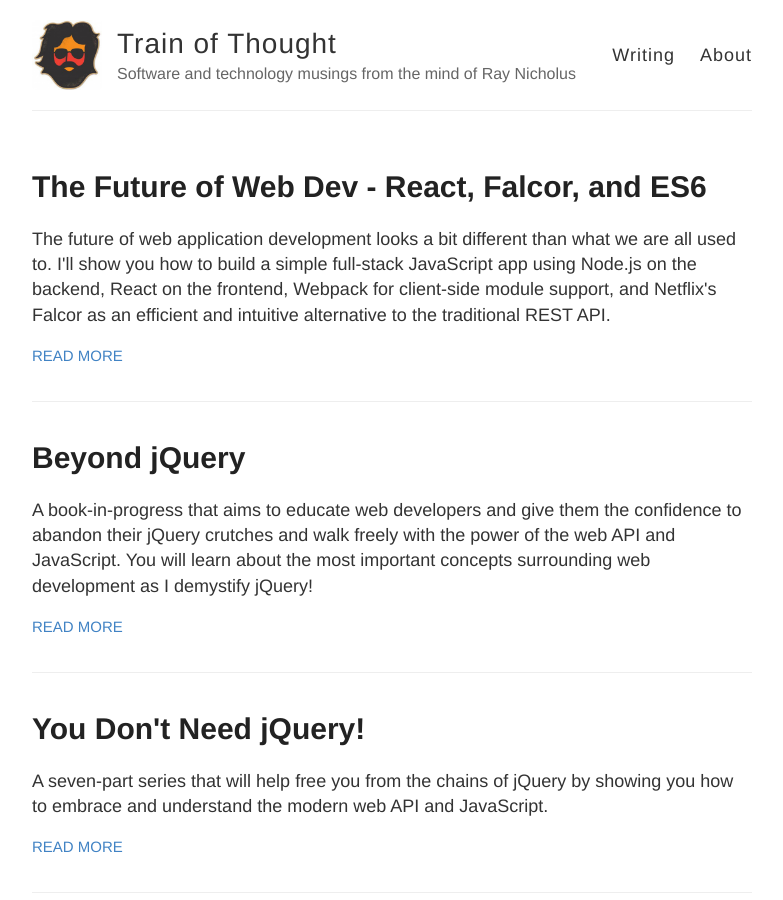
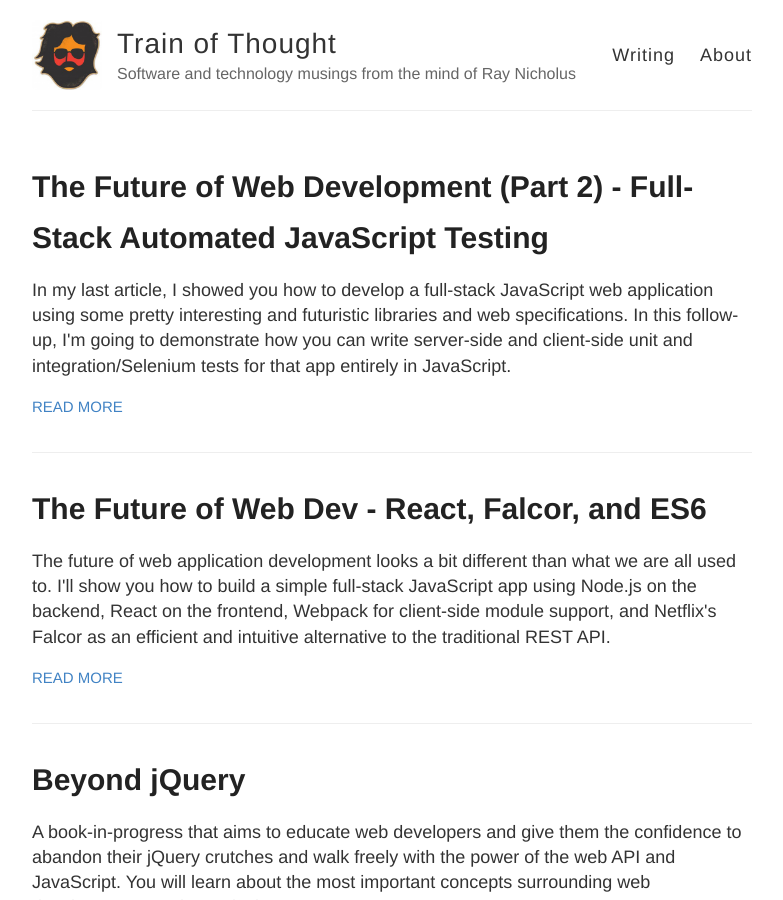
Before and after one commit to rnicholus/raynicholus.com, a Jekyll site: the page built from index.html, in a window 1280 px wide and 900 px high. Shown: the whole window, without its empty margins (248-1031 px from the left). Built offline with Jekyll 4.4.1, drawn with Linux system fonts in a browser that asks for light colours; Markdown is read by kramdown in place of the engine named in the settings.

Commit message:
link to future of web dev pt 2 article

```diff
--- a/_data/extPosts.yml
+++ b/_data/extPosts.yml
@@ -1,3 +1,7 @@
+- url: http://engineering.widen.com/blog/testing-future-web-stack/
+  title: The Future of Web Development (Part 2) - Full-Stack Automated JavaScript Testing
+  summary: In my last article, I showed you how to develop a full-stack JavaScript web application using some pretty interesting and futuristic libraries and web specifications. In this follow-up, I'm going to demonstrate how you can write server-side and client-side unit and integration/Selenium tests for that app entirely in JavaScript.
+
 - url: http://engineering.widen.com/blog/future-of-the-web-react-falcor
   title: The Future of Web Dev - React, Falcor, and ES6
   summary: The future of web application development looks a bit different than what we are all used to. I'll show you how to build a simple full-stack JavaScript app using Node.js on the backend, React on the frontend, Webpack for client-side module support, and Netflix's Falcor as an efficient and intuitive alternative to the traditional REST API.
```
